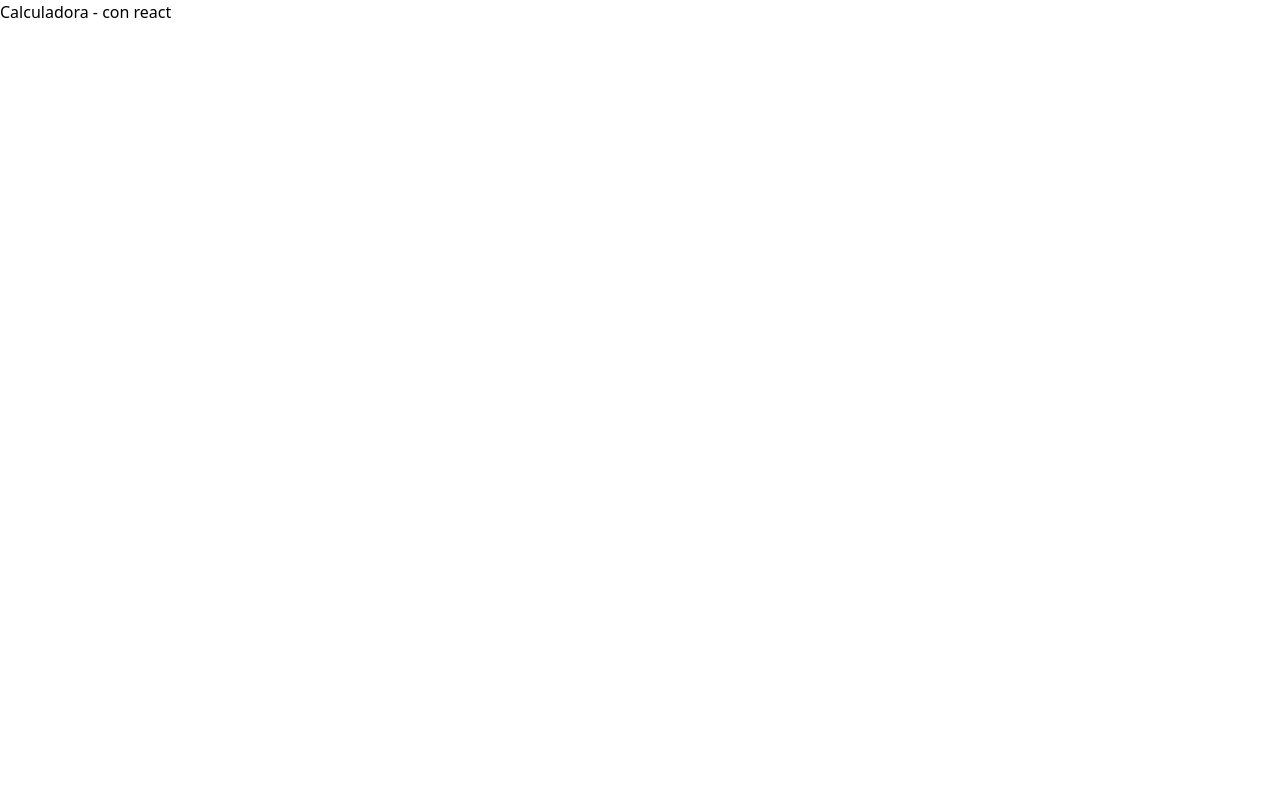
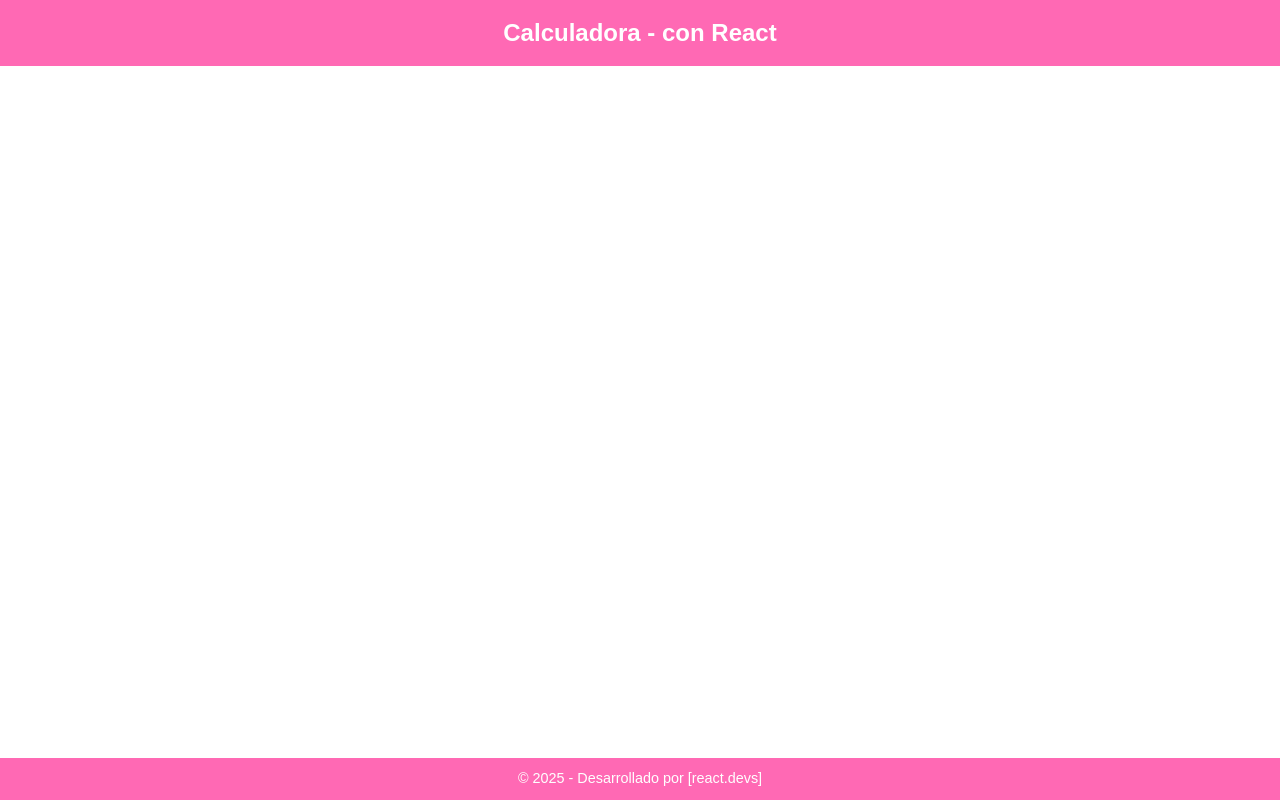
Before and after one commit to redigb/calculadora-react, a React (Vite) app: page / in a window 1280 px wide. Built offline with nearby package versions, Linux system fonts and the light colour scheme.

Commit message:
navbar and footer

```diff
--- a/src/App.jsx
+++ b/src/App.jsx
@@ -1,13 +1,21 @@
-import { useState } from 'react'
 
+import './css/fondo.css'
 
 function App() {
+  return (
+    <div className="app-container">
+      <header className="main-header">
+        <h1>Calculadora - con React</h1>
+      </header>
 
+      <main className="main-content">
+        {/* Aquí irá la calculadora u otro contenido */}
+      </main>
 
-  return (
-    <>
-      <h1 className='text-xl'> Calculadora - con react </h1>
-    </>
+      <footer className="main-footer">
+        <p>© 2025 - Desarrollado por [react.devs]</p>
+      </footer>
+    </div>
   )
 }
 
--- /dev/null
+++ b/src/css/fondo.css
@@ -0,0 +1,40 @@
+@import url('https://fonts.googleapis.com/css2?family=Roboto:ital,wght@0,100..900;1,100..900&display=swap');
+
+.app-container {
+    min-height: 100vh;
+    display: flex;
+    flex-direction: column;
+    font-family: sans-serif;
+    background-color: white;
+  }
+
+  /* Encabezado con color */
+  .main-header {
+    background-color: #ff69b4;
+    color: white;
+    padding: 15px;
+    text-align: center;
+    font-size: 1.5rem;
+    font-weight: bold;
+    width: 100%;
+  }
+
+  /* Contenido principal (sin fondo) */
+  .main-content {
+    flex: 1;
+    padding: 40px 20px;
+    display: flex;
+    justify-content: center;
+    align-items: center;
+    background-color: white;
+  }
+
+  /* Pie de página con color */
+  .main-footer {
+    background-color: #ff69b4;
+    color: white;
+    padding: 10px;
+    text-align: center;
+    font-size: 0.9rem;
+    width: 100%;
+  }
```
